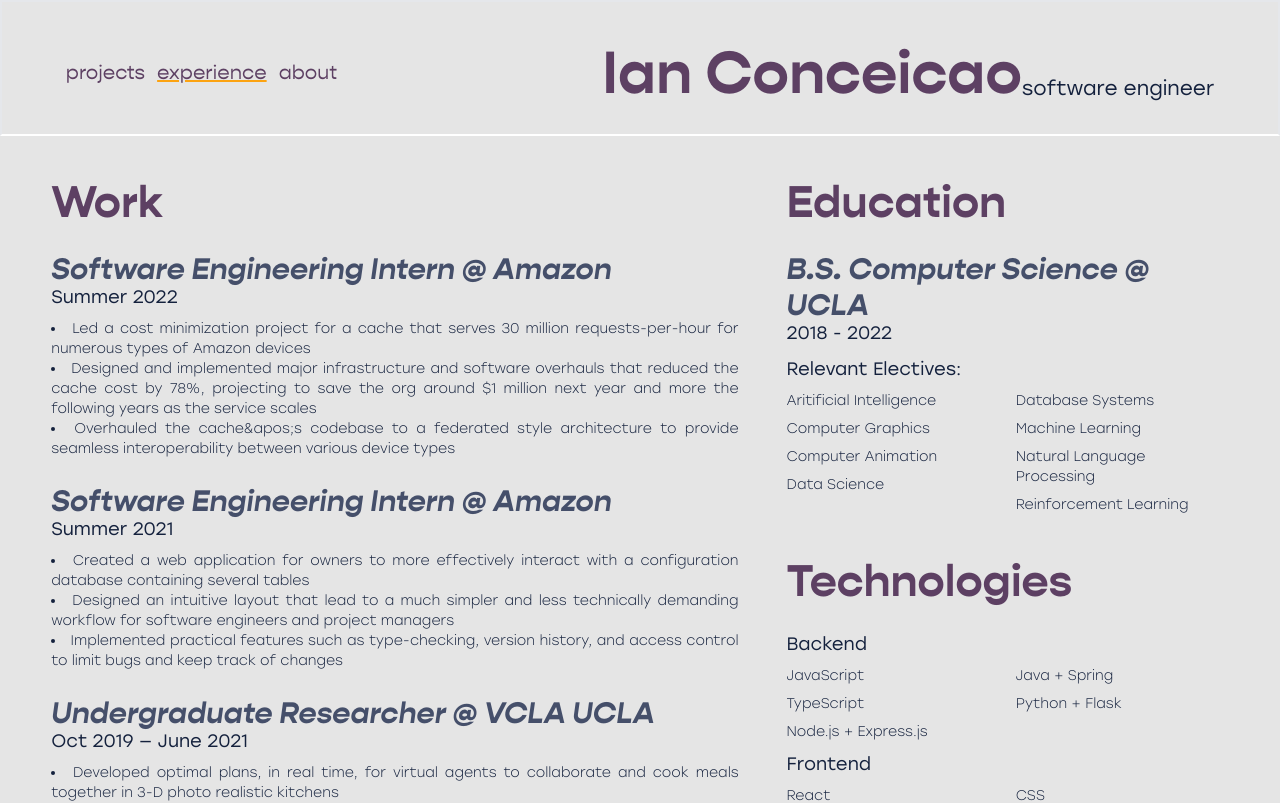
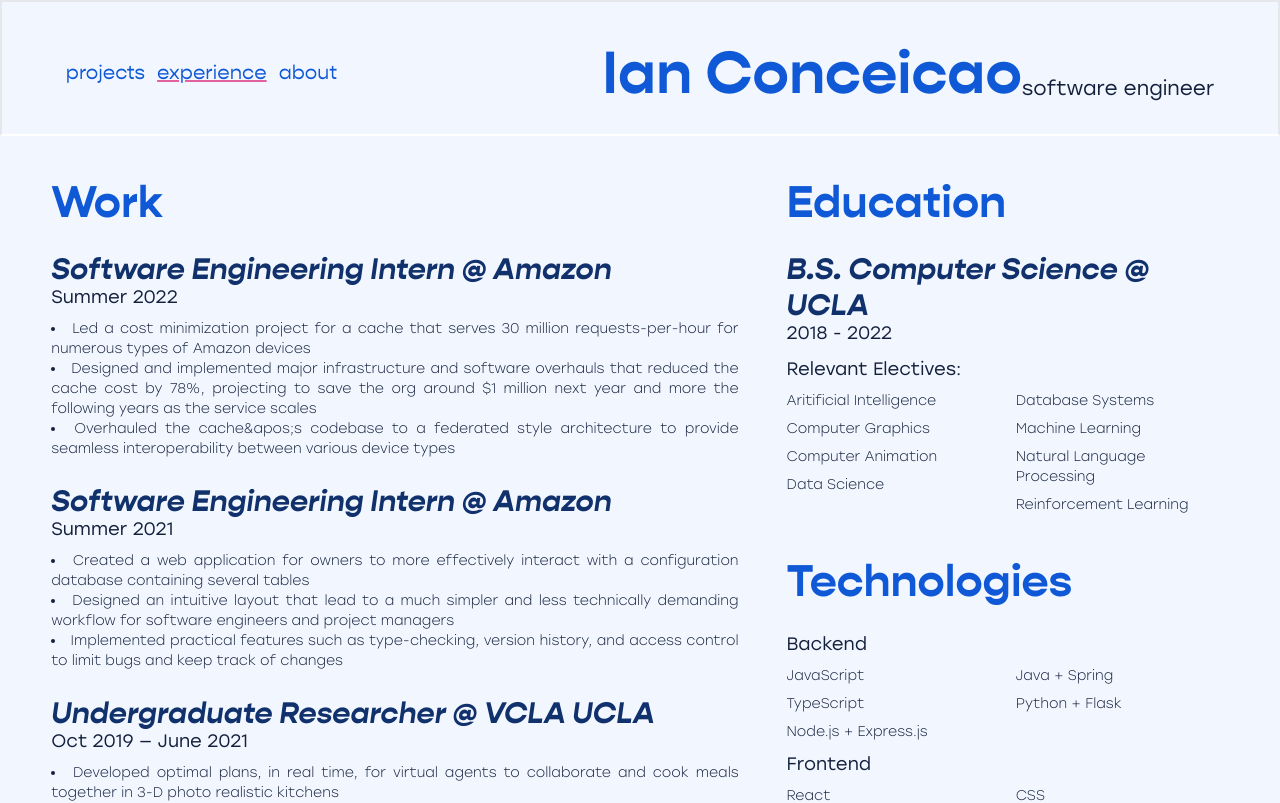
Before and after one commit to IanConceicao/personal-website, a Next.js app: page /experience in a window 1280 px wide. Shown: the top 803 px of the page. Built offline with nearby package versions, Linux system fonts and the light colour scheme.

Commit message:
Color changes

```diff
--- a/src/components/techExperience.tsx
+++ b/src/components/techExperience.tsx
@@ -7,7 +7,7 @@ export default function TechExperience({ title, techs }: techExperienceProps) {
   return (
     <>
       <p className="font-book text-primaryText text-lg mb-2">{title}</p>
-      <div className="columns-[9.375rem] space-y-2">
+      <div className="columns-2 md:columns-[9.375rem] space-y-2">
         {techs.map((tech) => (
           <p
             key={tech}
--- a/tailwind.config.js
+++ b/tailwind.config.js
@@ -4,11 +4,16 @@ module.exports = {
   theme: {
     extend: {
       colors: {
-        background: "#e5e5e5",
-        primaryHeader: "#5D4063",
-        altPrimaryHeader: "#fca311",
-        secondaryHeader: "#454F6A",
+        background: "#F2F7FF",
+        primaryHeader: "#0f58d6",
+        altPrimaryHeader: "#e2619f",
+        secondaryHeader: "#10316B",
         primaryText: "#14213D",
+        // background: "#e5e5e5",
+        // primaryHeader: "#5D4063",
+        // altPrimaryHeader: "#fca311",
+        // secondaryHeader: "#454F6A",
+        // primaryText: "#14213D",
       },
       fontFamily: {
         book: ["StolzlBook"],
```
